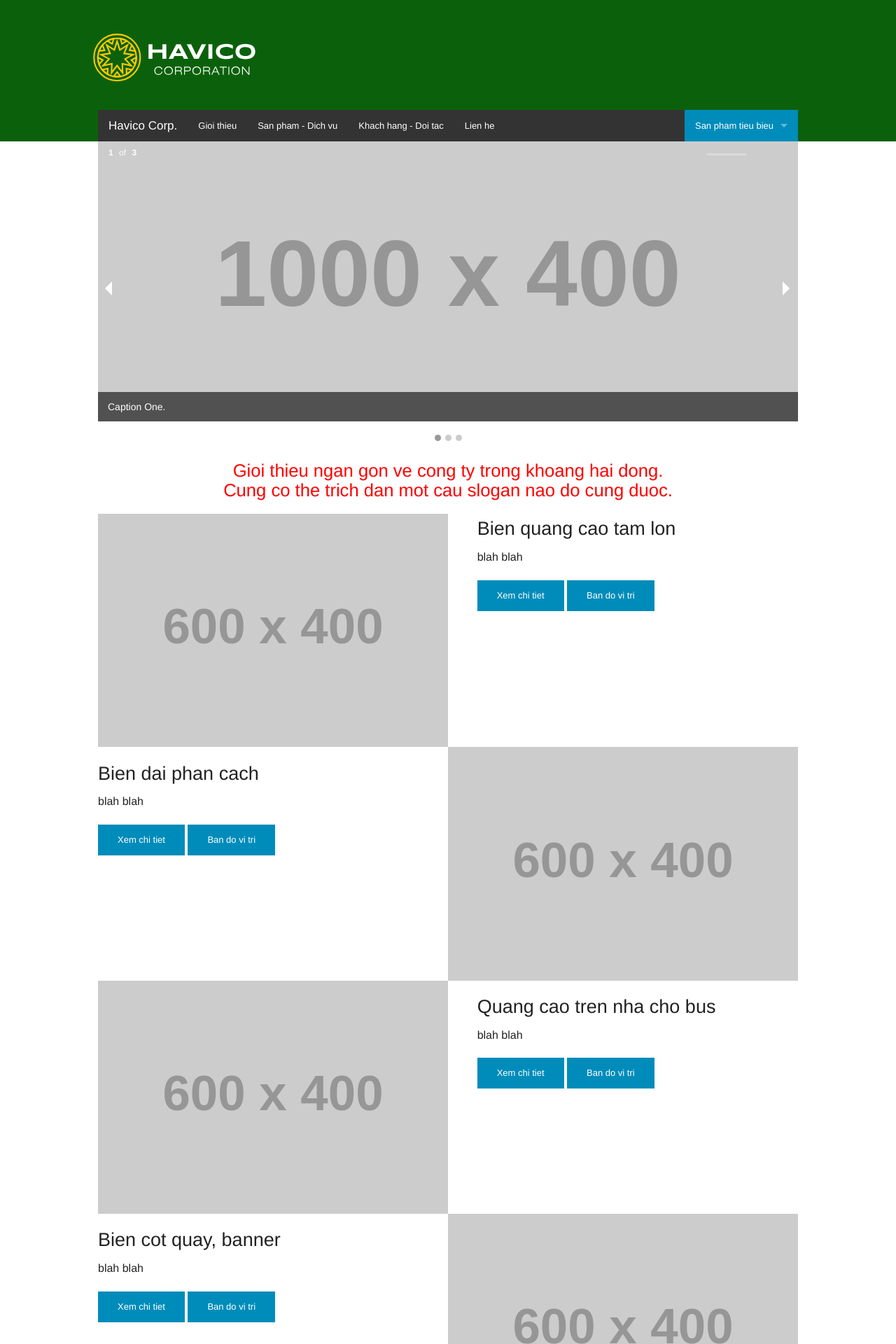
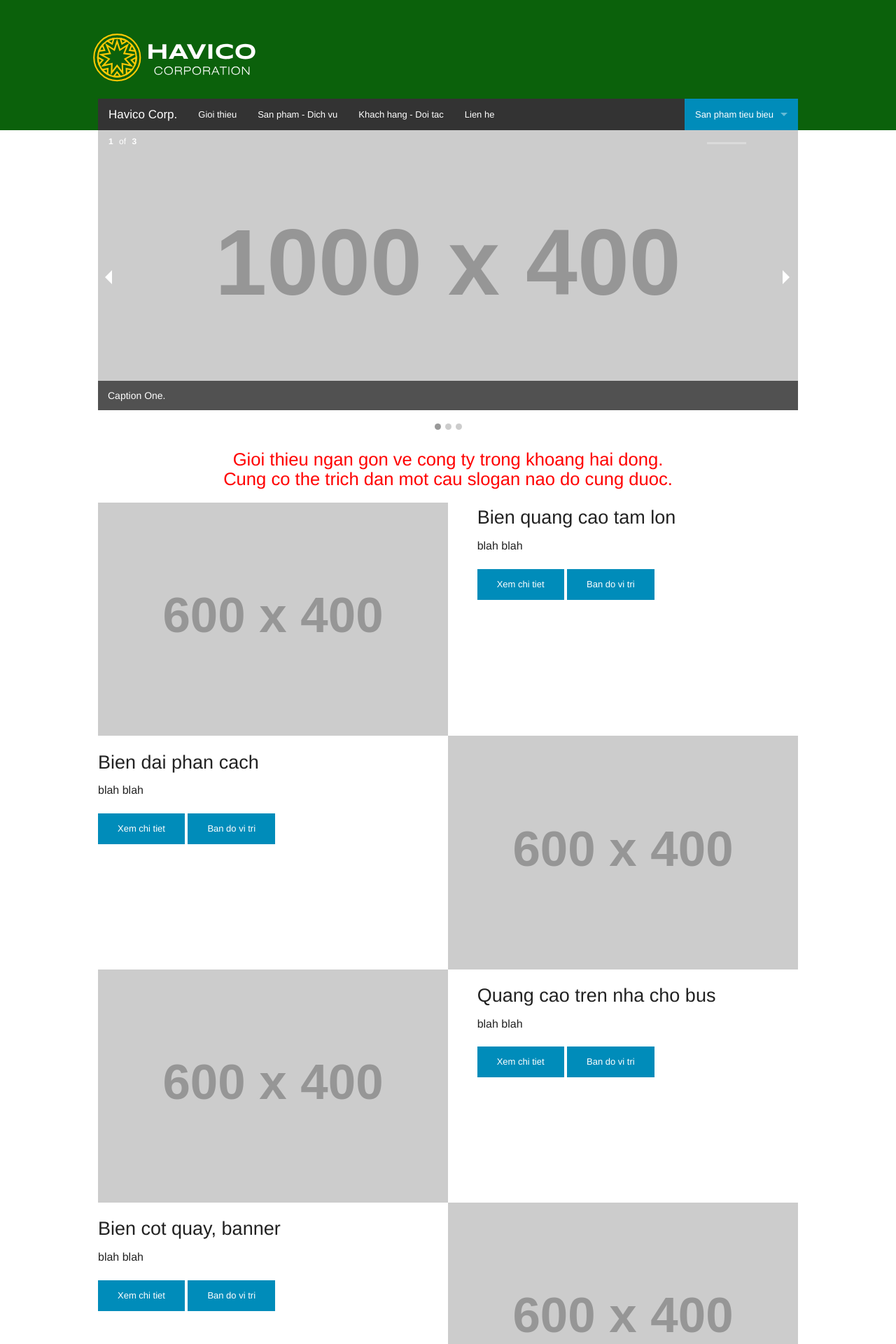
Before and after one commit to haviet/static-on-foundation, a Jekyll site: the page built from index.html, in a window 1280 px wide. Shown: the top 1920 px of the page at 70% size. Built offline with Jekyll 4.4.1, drawn with Linux system fonts in a browser that asks for light colours.

Commit message:
Update custom.css

```diff
--- a/css/custom.css
+++ b/css/custom.css
@@ -1,5 +1,5 @@
-nav {margin-top: 2em;}
 img.hvlogo {width: 280px; margin-top:1em; margin-left: -0.2em;}
+nav {margin-top: 1em;}
 
 p.introtext {text-align:center; line-height:1.1em;}
 p.bigtext {font-size:1.6em; color:red;}
```
